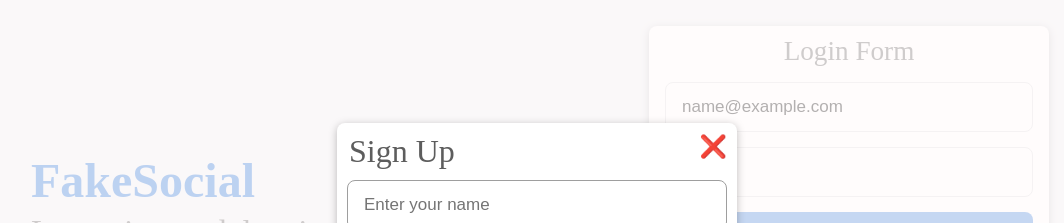
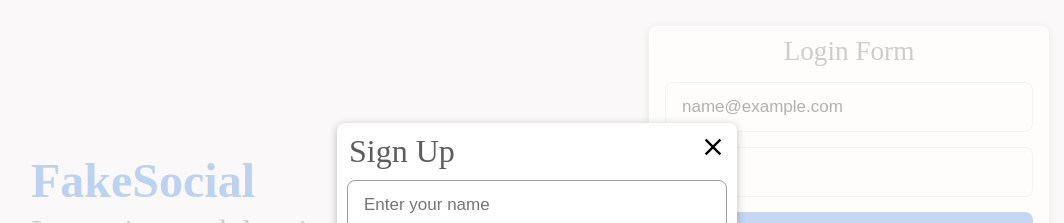
Before and after one commit to Sarman7105/Fake_Social, a React (Create React App) app: page /login in a window 1280 px wide. Both pictures are taken after typing "name@example.com", "Sample123" into the empty fields and a click on the button "Create New Account". Shown: the top 223 px of the page, without its empty margins (103-1167 px from the left). Built offline with nearby package versions, Linux system fonts and the light colour scheme.

Commit message:
modal icon change

```diff
--- a/src/Components/LandingPage/Modal.jsx
+++ b/src/Components/LandingPage/Modal.jsx
@@ -1,5 +1,6 @@
 import axios from 'axios';
 import React, { useRef, useState } from 'react';
+import {Close} from '@material-ui/icons';
 import { useHistory } from 'react-router';
 import './Modal.scss';
 const Modal = (props) => {
@@ -81,7 +82,7 @@ const Modal = (props) => {
             <div className="modalFormContainer">
                 <div className="modalTop">
                 <h3>Sign Up</h3>
-                <span onClick={handleClick}>&#10060;</span>
+                <Close className="modalClose" onClick={handleClick}/>
                 </div>
                 <form  onSubmit={handleSubmit}  className="modalForm">
                     <div className="modalInputElement">
--- a/src/Components/LandingPage/Modal.scss
+++ b/src/Components/LandingPage/Modal.scss
@@ -25,11 +25,12 @@
             align-items: center;
             justify-content: space-between;
 
-            span{
+            .modalClose{
                 margin-right: 10px;
-                font-size: 22px;
+                font-size: 28px !important;
                 &:hover{
                     cursor: pointer;
+                    color: red !important;
                 }
 
             }
```
